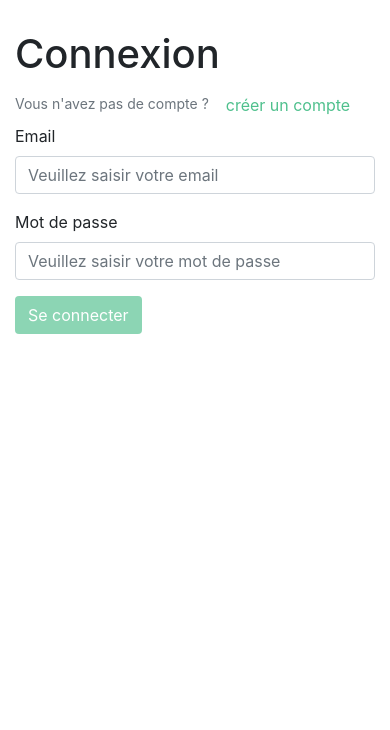
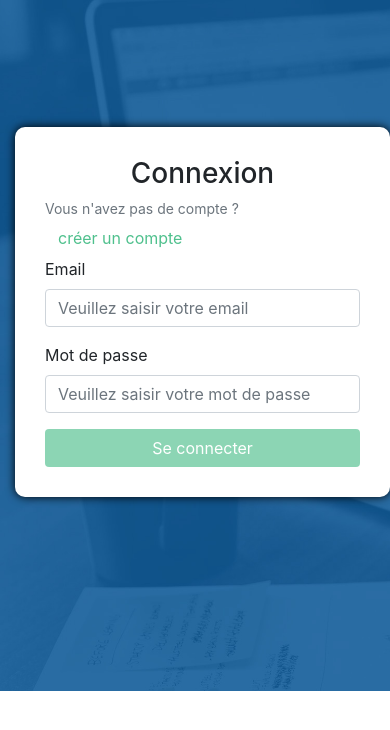
Before and after one commit to SydCodeur/contacts-app-frontend, a Vue app: page / in a window 390 px wide. Shown: the top 730 px of the page. Built offline with nearby package versions, Linux system fonts and the light colour scheme; what vue3-tel-input would draw is missing.

Commit message:
customize auth views

```diff
--- a/src/views/Login.vue
+++ b/src/views/Login.vue
@@ -1,17 +1,11 @@
 <template>
-    <div class="container">
-        <div class="login-margin-top"></div>
-        <div class="row">
-            <div class="col-lg-6">
-                <div v-if="mode == 'create'">
-                    <div
-                        class="alert alert-info"
-                        v-if="createAccountMessage"
-                    >{{ createAccountMessage }}</div>
-                </div>
-                <h1 v-if="mode == 'login'">Connexion</h1>
-                <h1 v-else>Inscription</h1>
-                <form>
+    <section class="container-fluid bg">
+        <section class="row justify-content-center">
+            <section class="col-12 col-sm-6 col-md-3">
+                <div class="form-container">
+                    <h3 class="text-center" v-if="mode == 'login'">Connexion</h3>
+                    <h3 class="text-center" v-else>Inscription</h3>
+
                     <small v-if="mode == 'login'" id="emailHelp" class="form-text text-muted">
                         Vous n'avez pas de compte ?
                         <a class="btn" @click="switchToCreateAccount">
@@ -24,6 +18,15 @@
                             <span style="color : #4fc08d;">Connectez-vous</span>
                         </a>
                     </small>
+
+                    <div v-if="mode == 'create'">
+                        <div
+                            class="alert alert-info"
+                            v-if="createAccountMessage"
+                        >{{ createAccountMessage }}</div>
+                    </div>
+
+                    <form>
                         <div class="form-group">
                             <label for="email">Email</label>
                             <input
@@ -71,7 +74,6 @@
                             >Le mot de passe doit comporter au moins 6 caractères</small>
                         </div>
                     </form>
-                <!-- Error Management for create account -->
                     <div v-if="mode == 'create'">
                         <div v-if="status == 'EMAIL_EXISTS'">
                             <small class="form-text text-muted text-center">
@@ -95,13 +97,17 @@
                         </div>
                         <div v-else-if="status == 'FIRSTNAME_MIN_LENGTH_ERROR'">
                             <small class="form-text text-muted text-center">
-                            <span style="color: red;">Le prénom doit comporter au moins 2 caractères</span>
+                                <span
+                                    style="color: red;"
+                                >Le prénom doit comporter au moins 2 caractères</span>
                             </small>
                             <br />
                         </div>
                         <div v-else-if="status == 'LASTNAME_MIN_LENGTH_ERROR'">
                             <small class="form-text text-muted text-center">
-                            <span style="color: red;">Le nom doit comporter au moins 2 caractères</span>
+                                <span
+                                    style="color: red;"
+                                >Le nom doit comporter au moins 2 caractères</span>
                             </small>
                             <br />
                         </div>
@@ -114,8 +120,6 @@
                             <br />
                         </div>
                     </div>
-
-                <!-- End of Management -->
 
                     <div v-if="mode == 'login'">
                         <div v-if="status == 'USER_NOT_FOUND'">
@@ -131,13 +135,11 @@
                             <br />
                         </div>
                     </div>
-
-                <span></span>
                     <button
                         v-if="mode == 'login'"
                         @click="login"
                         type="submit"
-                    class="btn auth-btn"
+                        class="btn btn-block auth-btn"
                         :disabled="!validatedFields"
                     >
                         <span v-if="status == 'loading'">Chargement...</span>
@@ -148,15 +150,16 @@
                         @click="createAccount"
                         v-else
                         type="submit"
-                    class="btn auth-btn"
+                        class="btn btn-block auth-btn"
                         :disabled="!validatedFields"
                     >
                         <span v-if="status == 'loading'">Chargement...</span>
                         <span v-else>Créer un compte</span>
                     </button>
                 </div>
-        </div>
-    </div>
+            </section>
+        </section>
+    </section>
 </template>
 
 <script>
@@ -245,9 +248,6 @@ export default {
 
 
 <style>
-.login-margin-top {
-    margin-top: 30px;
-}
 .auth-btn {
     background: #4fc08d;
     color: #fff;
@@ -256,4 +256,25 @@ export default {
     background-color: #4caf50;
     color: white;
 }
+
+.bg {
+    background: url("../assets/bg.jpg") no-repeat;
+    width: 100%;
+    height: 100vh;
+    background-size: 200%;
+}
+
+.form-container {
+    position: absolute;
+    top: 15vh;
+    background: #fff;
+    padding: 30px;
+    border-radius: 10px;
+    box-shadow: 0px 0px 10px 0px #000;
+}
+@media only screen and (max-width: 678px) {
+    .bg {
+        background-size: 300%;
+    }
+}
 </style>
```
Also changed, not shown: src/assets/bg.jpg (added), 1 other file (tests, documents, lock files or other folders). Lines whose indentation alone changed are shown as unchanged.
